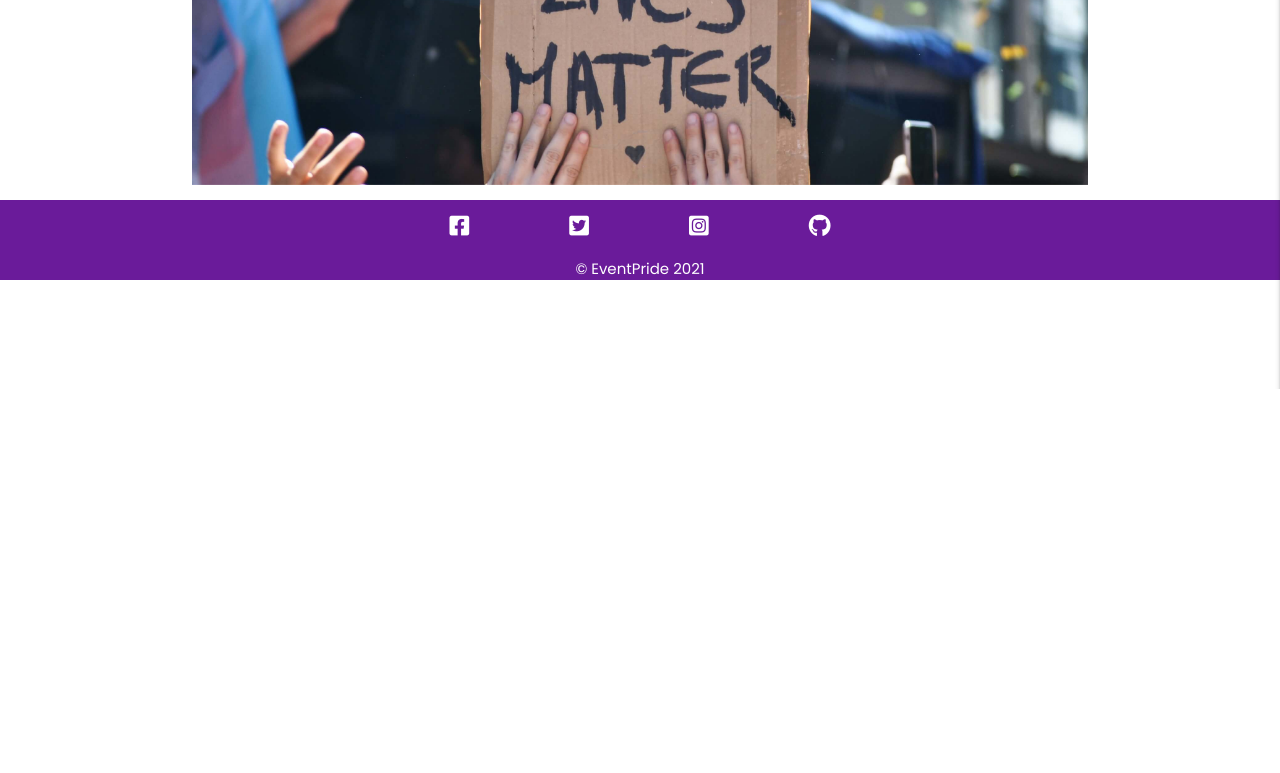
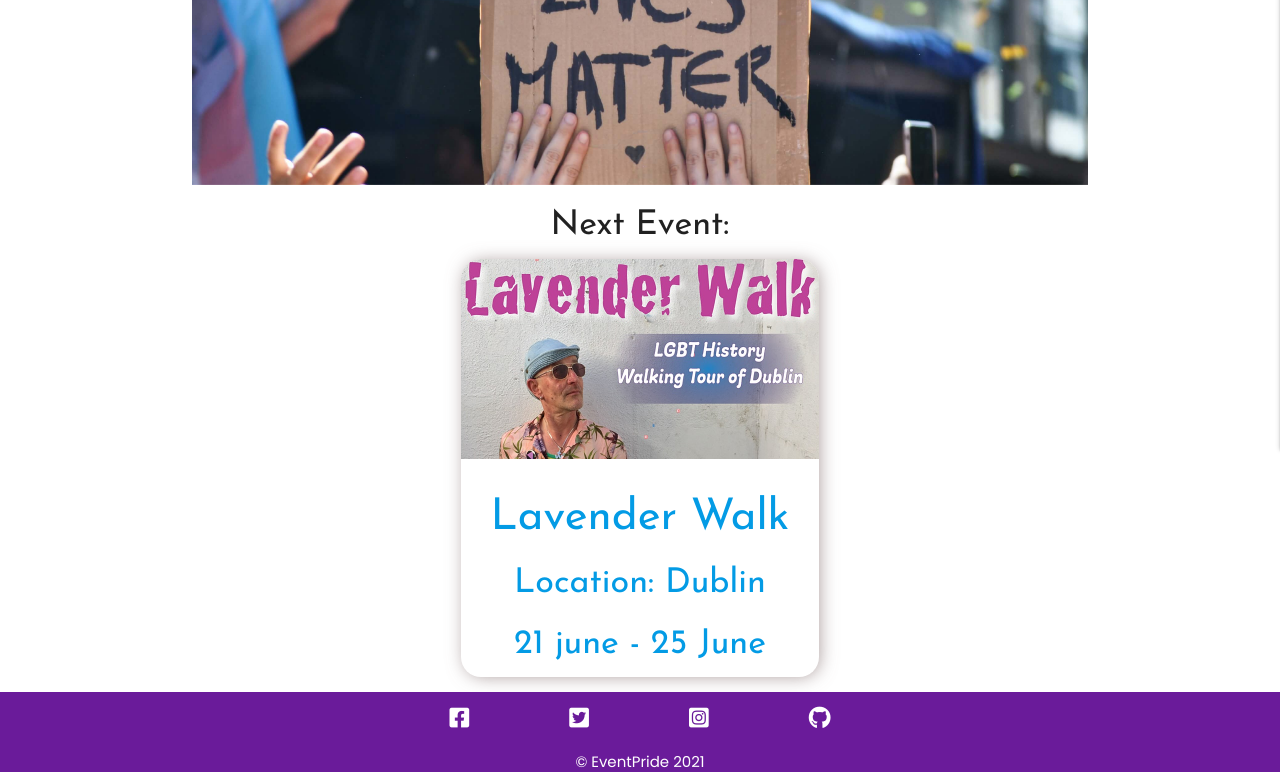
Before and after one commit to roomacarthur/eventpride, a Flask app: page / in a window 1280 px wide. Shown: the part 411-1184 px from the top of the page. Before the commit the page ends 800 px from the top, so only its background shows below. Run offline with Flask 2, Linux system fonts and the light colour scheme; some libraries are stand-ins or nearby versions; grey boxes are pictures that could not be loaded.

Commit message:
added next event to index.html, updated CSS to style next event

```diff
--- a/static/css/style.css
+++ b/static/css/style.css
@@ -76,6 +76,11 @@ nav .brand-logo {
     height: 50vh;
 
 }
+
+.container .next-event{
+    margin: 0 auto;
+    width: 40%;
+}
 /* ____WIKIPRIDE.HTML_____ */
 
 
@@ -141,6 +146,7 @@ nav .brand-logo {
 }
 
 .flag-button:hover {
+    cursor: pointer;
     animation-name: div-zoom;
     animation-duration: 0.5s;
     animation-fill-mode: forwards;
--- a/templates/events.html
+++ b/templates/events.html
@@ -5,7 +5,11 @@
   <div class="row">
     <a class="col s4" href="{{ url_for('lavender_walk') }}" target="">
       <div class="card">
-        <img class="card-img" src="./static/images/tonie.jpg" alt="" />
+        <img
+          class="card-img"
+          src="./static/images/tonie.jpg"
+          alt="Lavender walk, dublin advertisement image"
+        />
         <h3>Lavender Walk</h3>
         <h4>Location: <span>Dublin</span></h4>
         <h4>21 june - 25 June</h4>
--- a/templates/index.html
+++ b/templates/index.html
@@ -29,8 +29,20 @@
       <p></p>
     </div>
   </div>
-  <div class="next-events">
-    <!--Showcase the next 3 events-->
+  <div class="next-event">
+    <h4 class="center">Next Event:</h4>
+    <a class="col s6" href="{{ url_for('lavender_walk') }}" target="">
+      <div class="card">
+        <img
+          class="card-img"
+          src="./static/images/tonie.jpg"
+          alt="Lavender walk, dublin advertisement image"
+        />
+        <h3>Lavender Walk</h3>
+        <h4>Location: <span>Dublin</span></h4>
+        <h4>21 june - 25 June</h4>
+      </div>
+    </a>
   </div>
 </div>
 {% endblock %}
```
